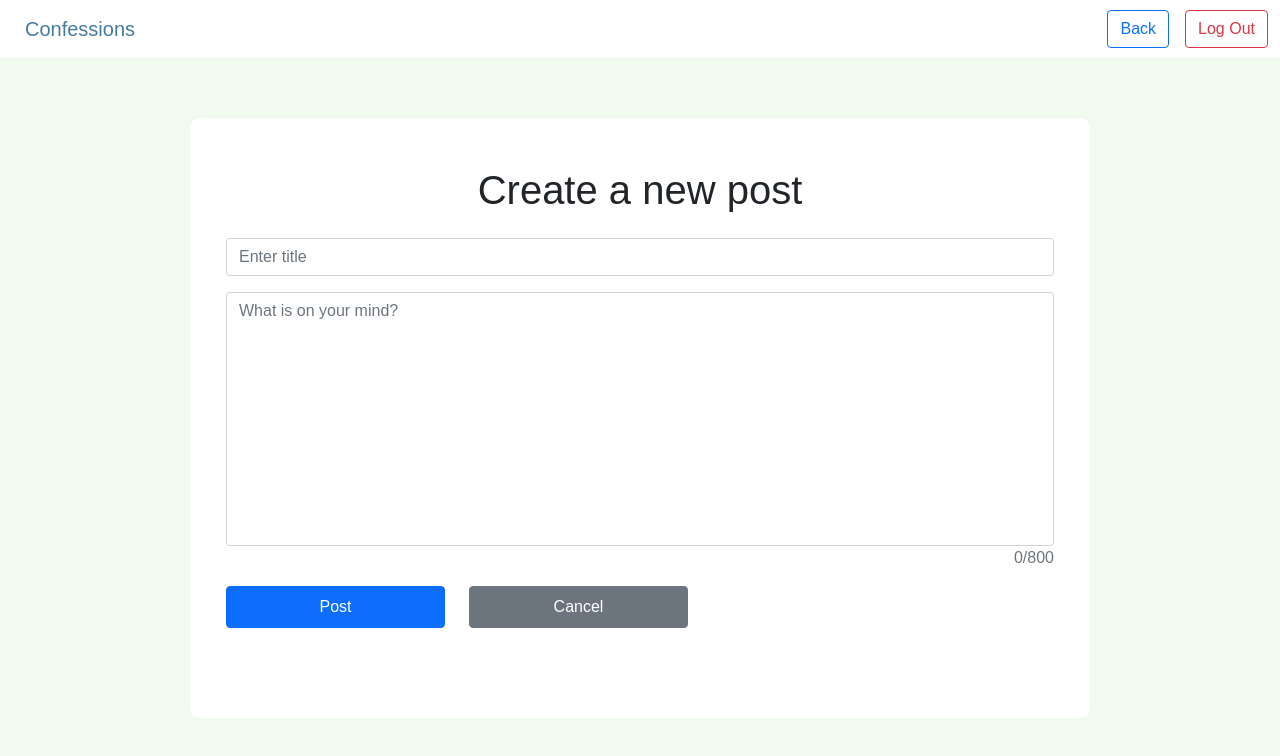
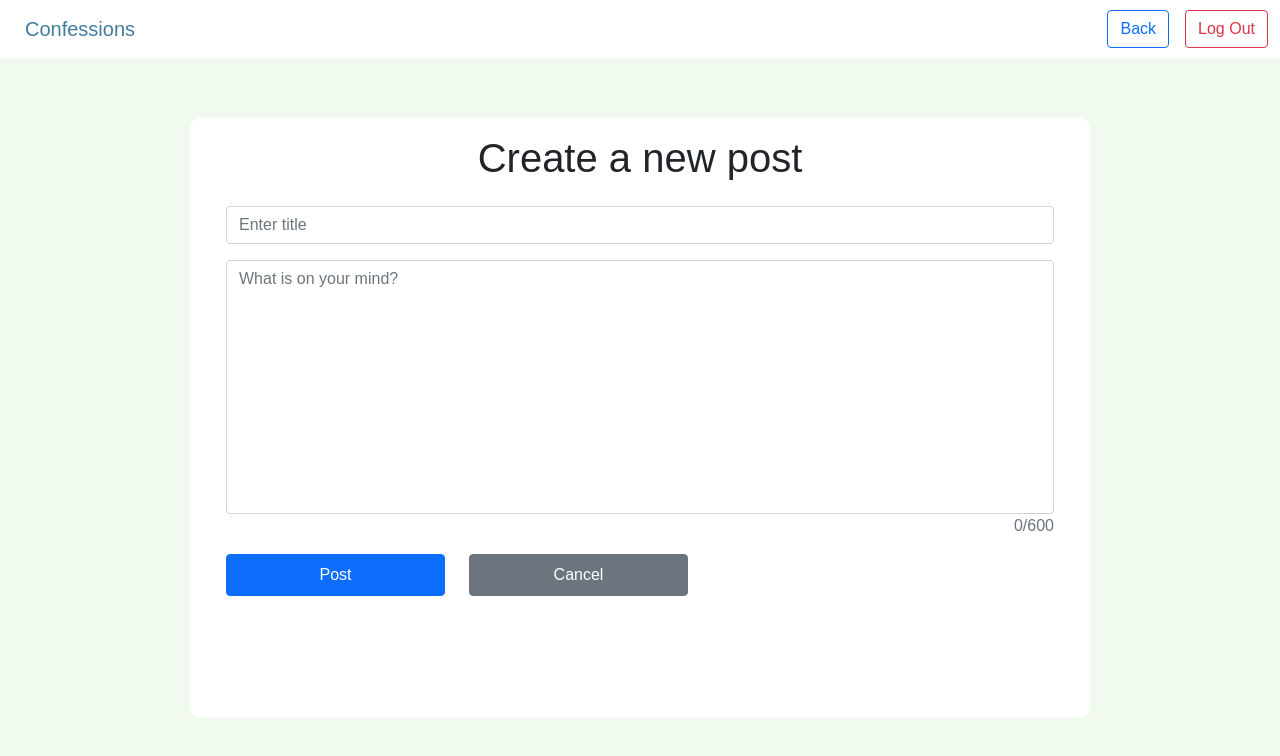
Before and after one commit to SLuo490/Confessions, a React (Create React App) app: page /create in a window 1280 px wide. Shown: the top 756 px of the page. Built offline with nearby package versions, Linux system fonts and the light colour scheme; no server answers; sample sign-in values are in the browser's storage; a web font is replaced by a local one.

Commit message:
add error to post form

```diff
--- a/src/components/PostForm.js
+++ b/src/components/PostForm.js
@@ -20,20 +20,28 @@ export default function PostForm() {
   // if user clicks submit button, add post to firestore
   const handleSubmit = async (e) => {
     e.preventDefault();
-    try {
+
+    // checks for empty fields
+    if (!post.title || !post.description) {
+      setError('Please fill out all fields');
+      return;
+    }
+
+    // check if description is too long
+    if (post.description.length > 600) {
+      setError('Description must be less than 600 characters');
+      return;
+    }
+
+    // add post to firestore
     const docRef = await addDoc(collection(db, 'posts'), {
       ...post,
       createdAt: new Date(),
       user: user.uid,
       username: user.displayName,
     });
-      console.log('Document written with ID: ', docRef.id);
     setPost({ title: '', description: '' });
-      navigate('/home');
-    } catch (err) {
-      setError(err.message);
-      console.error('Error adding document: ', err);
-    }
+    return navigate('/home');
   };
 
   return (
@@ -59,7 +67,13 @@ export default function PostForm() {
           ></textarea>
           {/* update letter count when user is typing */}
           <div className='d-flex justify-content-end'>
-            <p className='text-muted'>{post.description.length}/800</p>
+            <p
+              className={`${
+                post.description.length > 600 ? 'text-danger' : 'text-muted'
+              }`}
+            >
+              {post.description.length}/600
+            </p>
           </div>
         </div>
         <button
--- a/src/pages/CreatePostPage.js
+++ b/src/pages/CreatePostPage.js
@@ -26,7 +26,7 @@ export default function CreatePostPage() {
         <div className='row form-style'>
           <div className='col'>
             <div className='login-form'>
-              <h1 className='text-center mt-5'>Create a new post</h1>
+              <h1 className='text-center mt-3'>Create a new post</h1>
               <PostForm />
             </div>
           </div>
```
Lines whose indentation alone changed are shown as unchanged.
